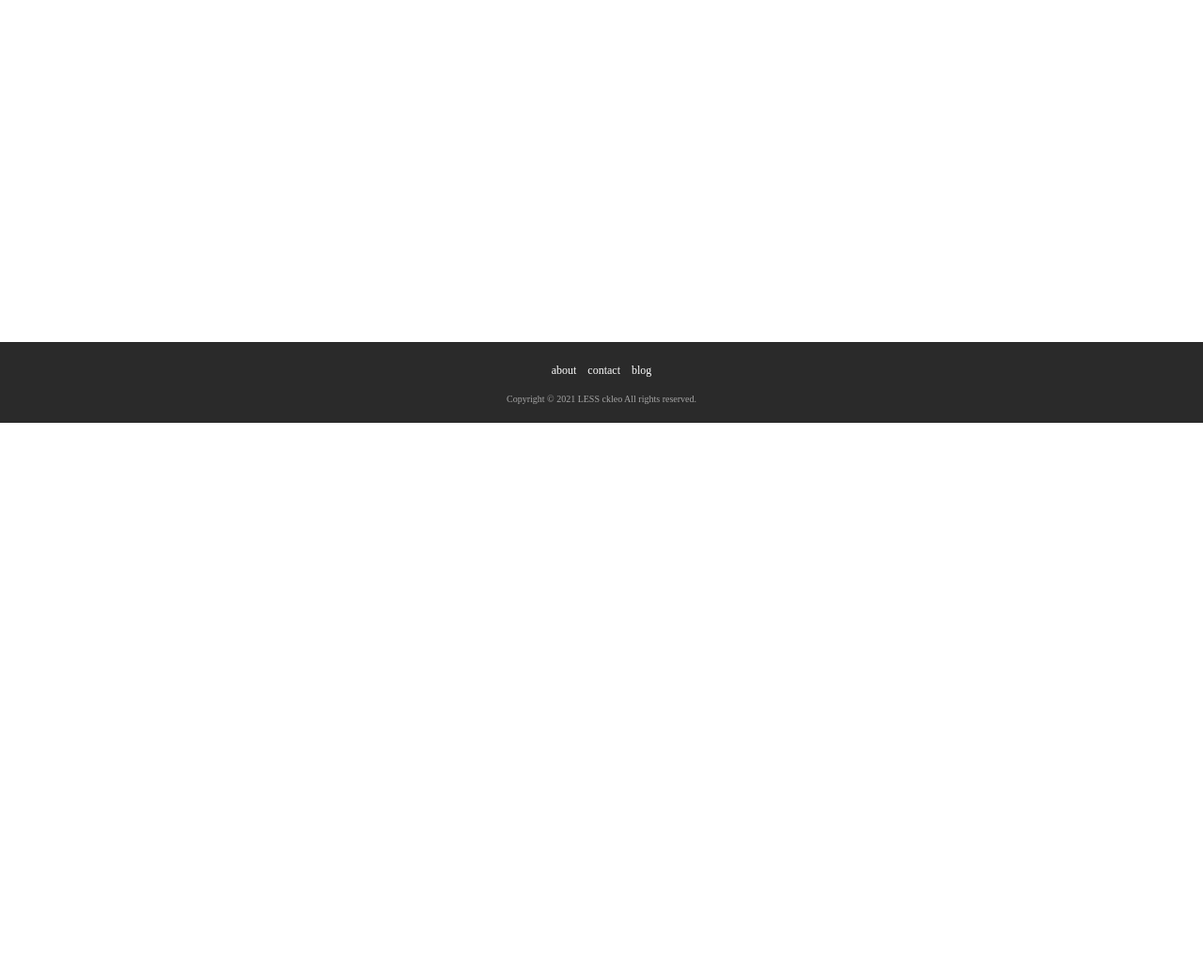
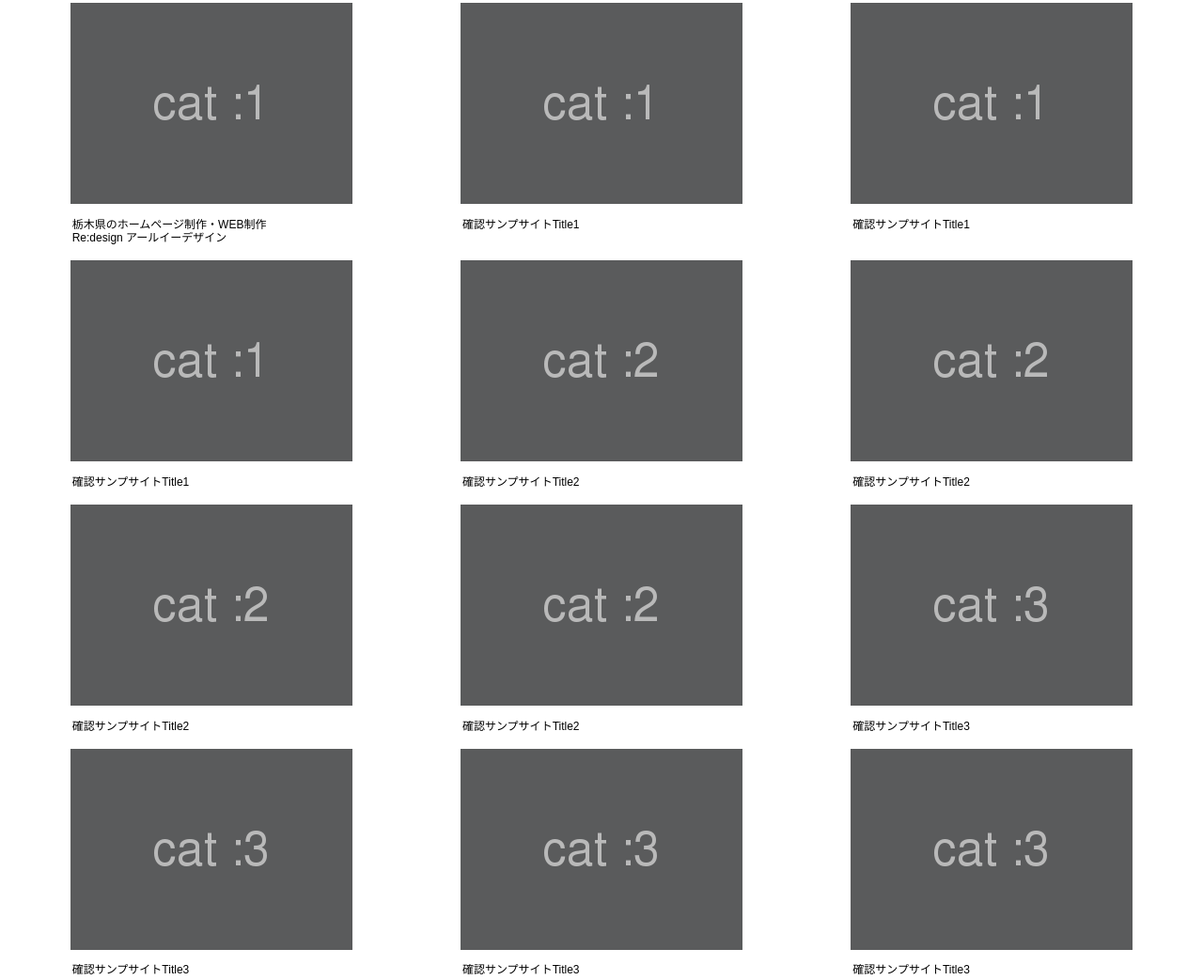
Before and after one commit to ckleo-design/hikidashi, a plain HTML site: page index.html in a window 1280 px wide. Shown: the part 350-1393 px from the top of the page at 94% size. Before the commit the page ends 800 px from the top, so only its background shows below. Drawn offline with nearby package versions, Linux system fonts and the light colour scheme.

Commit message:
work_080821

```diff
--- a/assets/css/main.scss
+++ b/assets/css/main.scss
@@ -103,8 +103,6 @@ header {
 
 //footer
 footer {
-    position: absolute;
-    bottom: 0;
     width: 100%;
     background: #2a2a2a;
     padding: 20px 0;
@@ -141,3 +139,25 @@ footer {
         }
     }
 }
+
+//display
+#displaySection {
+    @extend %basicSize;
+    @extend %flexRow;
+    flex-wrap: wrap;
+    gap: 5px;
+    justify-content: space-between;
+
+    .nameLink {
+        margin: 10px 0 12px 2px;
+        display: block;
+        color: #000;
+        font-size: 12px;
+        line-height: 120%;
+        font-weight: normal;
+        text-decoration: none;
+        font-family: "noto sans jp", Arial, Helvetica, sans-serif;
+        white-space: pre-wrap;
+    }
+
+}
--- /dev/null
+++ b/assets/javascript/data.js
@@ -0,0 +1,49 @@
+  $(document).ready(function() {
+
+
+    // filter
+    var source = $("#displayTemplate").html();
+    var template = Handlebars.compile(source);
+    var values = {
+        data:[
+              {category : "cat1",siteUrl : "https://muuuuu.org/", siteImg : "cat1" , siteName : "栃木県のホームページ制作・WEB制作\nRe:design アールイーデザイン"},
+              {category : "cat1",siteUrl : "https://muuuuu.org/", siteImg : "cat1" , siteName : "確認サンプサイトTitle1"},
+              {category : "cat1",siteUrl : "https://muuuuu.org/", siteImg : "cat1" , siteName : "確認サンプサイトTitle1"},
+              {category : "cat1",siteUrl : "https://muuuuu.org/", siteImg : "cat1" , siteName : "確認サンプサイトTitle1"},
+              {category : "cat2",siteUrl : "https://muuuuu.org/", siteImg : "cat2" , siteName : "確認サンプサイトTitle2"},
+              {category : "cat2",siteUrl : "https://muuuuu.org/", siteImg : "cat2" , siteName : "確認サンプサイトTitle2"},
+              {category : "cat2",siteUrl : "https://muuuuu.org/", siteImg : "cat2" , siteName : "確認サンプサイトTitle2"},
+              {category : "cat2",siteUrl : "https://muuuuu.org/", siteImg : "cat2" , siteName : "確認サンプサイトTitle2"},
+              {category : "cat3",siteUrl : "https://muuuuu.org/", siteImg : "cat3" , siteName : "確認サンプサイトTitle3"},
+              {category : "cat3",siteUrl : "https://muuuuu.org/", siteImg : "cat3" , siteName : "確認サンプサイトTitle3"},
+              {category : "cat3",siteUrl : "https://muuuuu.org/", siteImg : "cat3" , siteName : "確認サンプサイトTitle3"},
+              {category : "cat3",siteUrl : "https://muuuuu.org/", siteImg : "cat3" , siteName : "確認サンプサイトTitle3"},
+              {category : "cat1",siteUrl : "https://muuuuu.org/", siteImg : "cat1" , siteName : "栃木県のホームページ制作・WEB制作\nRe:design アールイーデザイン"},
+              {category : "cat1",siteUrl : "https://muuuuu.org/", siteImg : "cat1" , siteName : "確認サンプサイトTitle1"},
+              {category : "cat1",siteUrl : "https://muuuuu.org/", siteImg : "cat1" , siteName : "確認サンプサイトTitle1"},
+              {category : "cat1",siteUrl : "https://muuuuu.org/", siteImg : "cat1" , siteName : "確認サンプサイトTitle1"},
+              {category : "cat2",siteUrl : "https://muuuuu.org/", siteImg : "cat2" , siteName : "確認サンプサイトTitle2"},
+              {category : "cat2",siteUrl : "https://muuuuu.org/", siteImg : "cat2" , siteName : "確認サンプサイトTitle2"},
+              {category : "cat2",siteUrl : "https://muuuuu.org/", siteImg : "cat2" , siteName : "確認サンプサイトTitle2"},
+              {category : "cat2",siteUrl : "https://muuuuu.org/", siteImg : "cat2" , siteName : "確認サンプサイトTitle2"},
+              {category : "cat3",siteUrl : "https://muuuuu.org/", siteImg : "cat3" , siteName : "確認サンプサイトTitle3"},
+              {category : "cat3",siteUrl : "https://muuuuu.org/", siteImg : "cat3" , siteName : "確認サンプサイトTitle3"},
+              {category : "cat3",siteUrl : "https://muuuuu.org/", siteImg : "cat3" , siteName : "確認サンプサイトTitle3"},
+              {category : "cat3",siteUrl : "https://muuuuu.org/", siteImg : "cat3" , siteName : "確認サンプサイトTitle3"},
+              {category : "cat1",siteUrl : "https://muuuuu.org/", siteImg : "cat1" , siteName : "栃木県のホームページ制作・WEB制作\nRe:design アールイーデザイン"},
+              {category : "cat1",siteUrl : "https://muuuuu.org/", siteImg : "cat1" , siteName : "確認サンプサイトTitle1"},
+              {category : "cat1",siteUrl : "https://muuuuu.org/", siteImg : "cat1" , siteName : "確認サンプサイトTitle1"},
+              {category : "cat1",siteUrl : "https://muuuuu.org/", siteImg : "cat1" , siteName : "確認サンプサイトTitle1"},
+              {category : "cat2",siteUrl : "https://muuuuu.org/", siteImg : "cat2" , siteName : "確認サンプサイトTitle2"},
+              {category : "cat2",siteUrl : "https://muuuuu.org/", siteImg : "cat2" , siteName : "確認サンプサイトTitle2"},
+              {category : "cat2",siteUrl : "https://muuuuu.org/", siteImg : "cat2" , siteName : "確認サンプサイトTitle2"},
+              {category : "cat2",siteUrl : "https://muuuuu.org/", siteImg : "cat2" , siteName : "確認サンプサイトTitle2"},
+              {category : "cat3",siteUrl : "https://muuuuu.org/", siteImg : "cat3" , siteName : "確認サンプサイトTitle3"},
+              {category : "cat3",siteUrl : "https://muuuuu.org/", siteImg : "cat3" , siteName : "確認サンプサイトTitle3"},
+              {category : "cat3",siteUrl : "https://muuuuu.org/", siteImg : "cat3" , siteName : "確認サンプサイトTitle3"},
+              {category : "cat3",siteUrl : "https://muuuuu.org/", siteImg : "cat3" , siteName : "確認サンプサイトTitle3"},
+            ]
+          };
+          var html = template(values);
+          $("#displaySection").html(html);
+});
--- a/assets/javascript/main.js
+++ b/assets/javascript/main.js
@@ -1,13 +1,5 @@
-// Retrieve the template data from the HTML (jQuery is used here).
-var template = $('#handlebars-demo').html();
-
-// Compile the template data into a function
-var templateScript = Handlebars.compile(template);
-
-var context = { "name" : "Ritesh Kumar", "occupation" : "developer" };
-
-// html = 'My name is Ritesh Kumar. I am a developer.'
-var html = templateScript(context);
-
-// Insert the HTML code into the page
-$(document.body).append(html);
+$(document).ready(function() {
+    $('.filterBtn a').click(function(){
+        $('.filterBlock').toggle(300);
+    });
+});
--- a/index.html
+++ b/index.html
@@ -9,9 +9,10 @@
     <link rel="stylesheet" href="assets/css/normalize.css">
     <link rel="stylesheet" href="assets/css/main.css">
 
-    <script src="https://ajax.googleapis.com/ajax/libs/jquery/3.6.0/jquery.min.js"></script>
     <!-- Include Handlebars from a CDN -->
     <script src="https://cdn.jsdelivr.net/npm/handlebars@latest/dist/handlebars.js"></script>
+    <script src="https://ajax.googleapis.com/ajax/libs/jquery/3.6.0/jquery.min.js"></script>
+    <script type="text/javascript" src="assets/javascript/data.js"></script>
     <script type="text/javascript" src="assets/javascript/main.js"></script>
 
 
@@ -81,23 +82,19 @@
         </div>
     </section>
     <main>
-        <!-- <section id="displaySection">
+        <section id="displaySection">
             <h2 class="hide">web design sample</h2>
-            <div class="displayBlock">
-                <div class="displayItem">
-                    <a href="#"><img src="assets/images/D-image.png" alt="sample site"></a>
-                    <a href="#">サンプルサイトTitle</a>
-                </div>
-            </div>
-        </section> -->
+            <script type="text/x-handlebars-template" id="displayTemplate">
+                {{#each data}}
+                    <div class="displayItem" data-category="{{category}}" loading="lazy">
+                        <a class="imgLink" href="{{siteUrl}}" target="_blank"><img src="assets/images/{{siteImg}}.png" alt="{{siteName}}"></a>
+                        <a class="nameLink" href="{{siteUrl}}" target="_blank">{{siteName}}</a>
+                    </div>
+                {{/each}}
+            </script>
+        </section>
 
     </main>
-
-    <script id="handlebars-demo" type="text/x-handlebars-template">
-        <div>
-      My name is {{name}}. I am a {{occupation}}.
-   </div>
-</script>
 
     <footer>
         <nav>
```
Also changed, not shown: assets/css/main.css, 1 other file.
